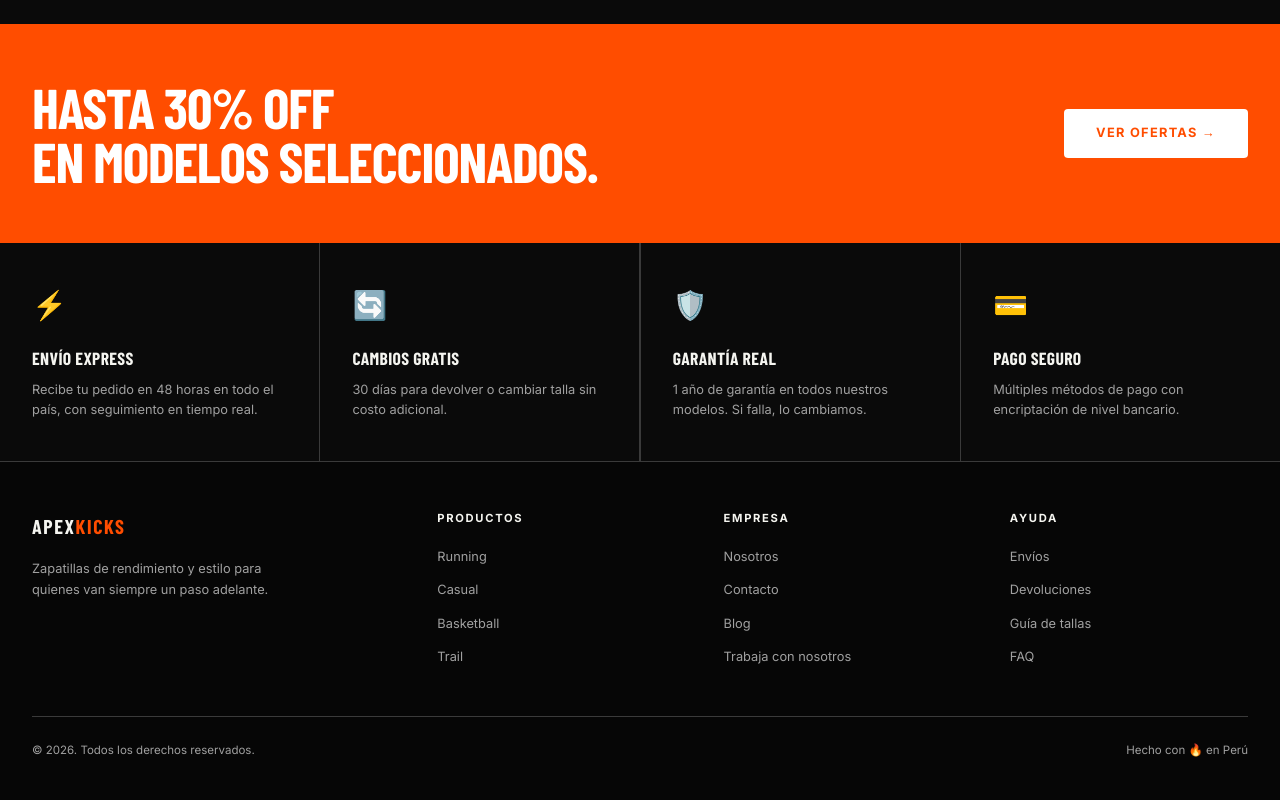
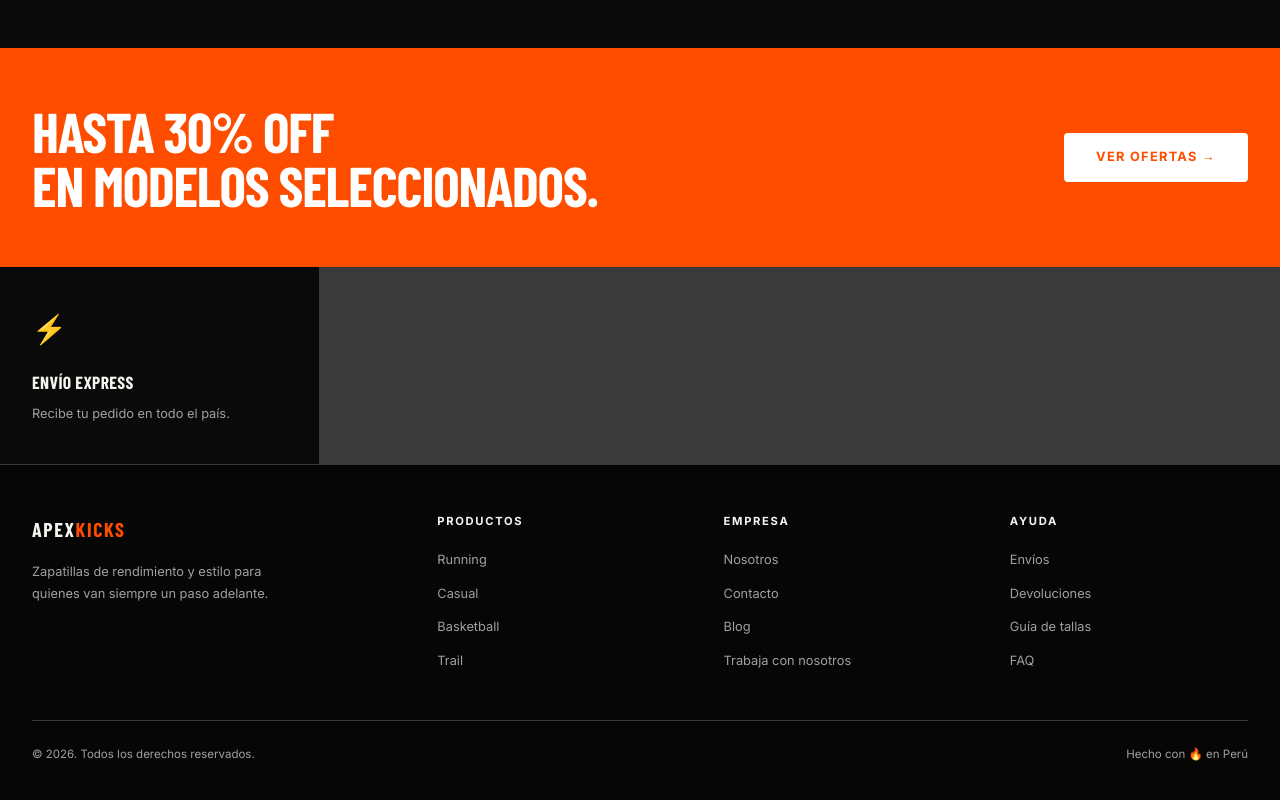
Before and after one commit to Jhair1122/nova-run, a plain HTML site: page index.html in a window 1280 px wide. Shown: the part 1114-1914 px from the top of the page. Drawn offline with nearby package versions, Linux system fonts and the light colour scheme; a script that the page names is missing.

Commit message:
Update index.html

```diff
--- a/index.html
+++ b/index.html
@@ -33,7 +33,17 @@
           🛍️ Mi Pedido
           <span id="cart-count">0</span>
         </button>
+        <button class="hamburger" id="hamburger" aria-label="Menú" style="display:none">
+          <span></span><span></span><span></span>
+        </button>
       </div>
+    </nav>
+
+    <!-- MENÚ MÓVIL -->
+    <nav class="nav-mobile" id="nav-mobile">
+      <a href="#catalogo" class="active">Catálogo</a>
+      <a href="#nosotros">Nosotros</a>
+      <a href="contacto.html">Contacto</a>
     </nav>
 
     <!-- HERO -->
@@ -113,22 +123,7 @@
         <div class="feature-item">
           <div class="feature-icon">⚡</div>
           <div class="feature-title">Envío express</div>
-          <p class="feature-desc">Recibe tu pedido en 48 horas en todo el país, con seguimiento en tiempo real.</p>
-        </div>
-        <div class="feature-item">
-          <div class="feature-icon">🔄</div>
-          <div class="feature-title">Cambios gratis</div>
-          <p class="feature-desc">30 días para devolver o cambiar talla sin costo adicional.</p>
-        </div>
-        <div class="feature-item">
-          <div class="feature-icon">🛡️</div>
-          <div class="feature-title">Garantía real</div>
-          <p class="feature-desc">1 año de garantía en todos nuestros modelos. Si falla, lo cambiamos.</p>
-        </div>
-        <div class="feature-item">
-          <div class="feature-icon">💳</div>
-          <div class="feature-title">Pago seguro</div>
-          <p class="feature-desc">Múltiples métodos de pago con encriptación de nivel bancario.</p>
+          <p class="feature-desc">Recibe tu pedido en todo el país.</p>
         </div>
       </div>
     </section>
```
